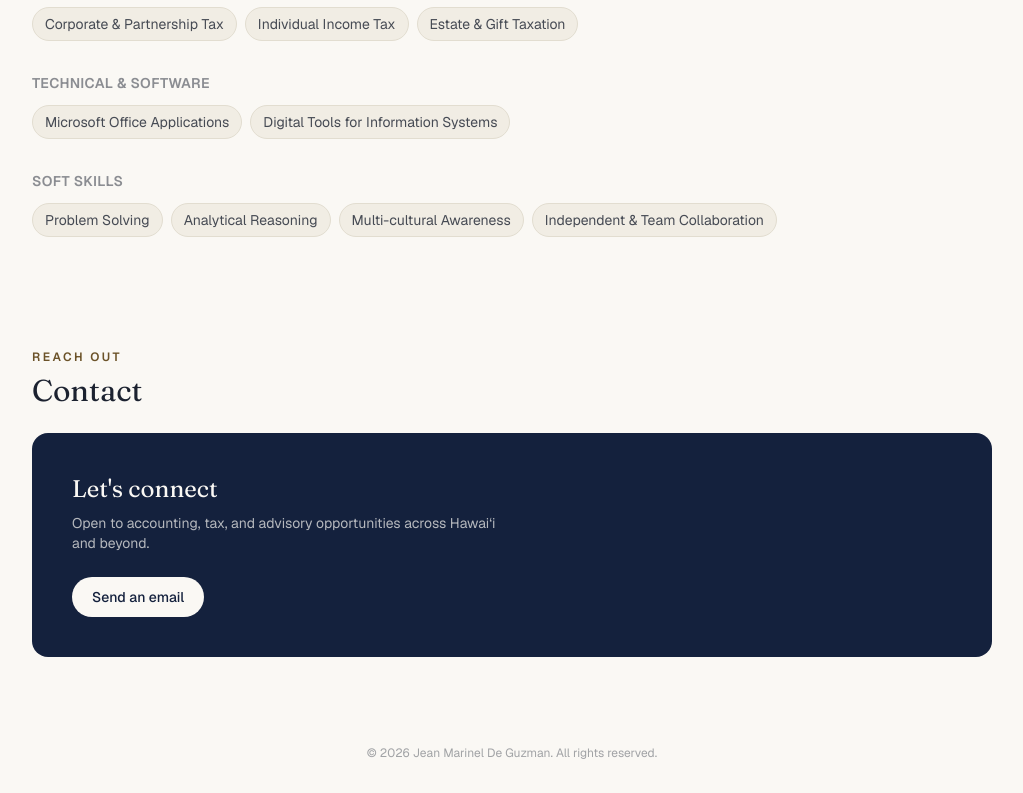
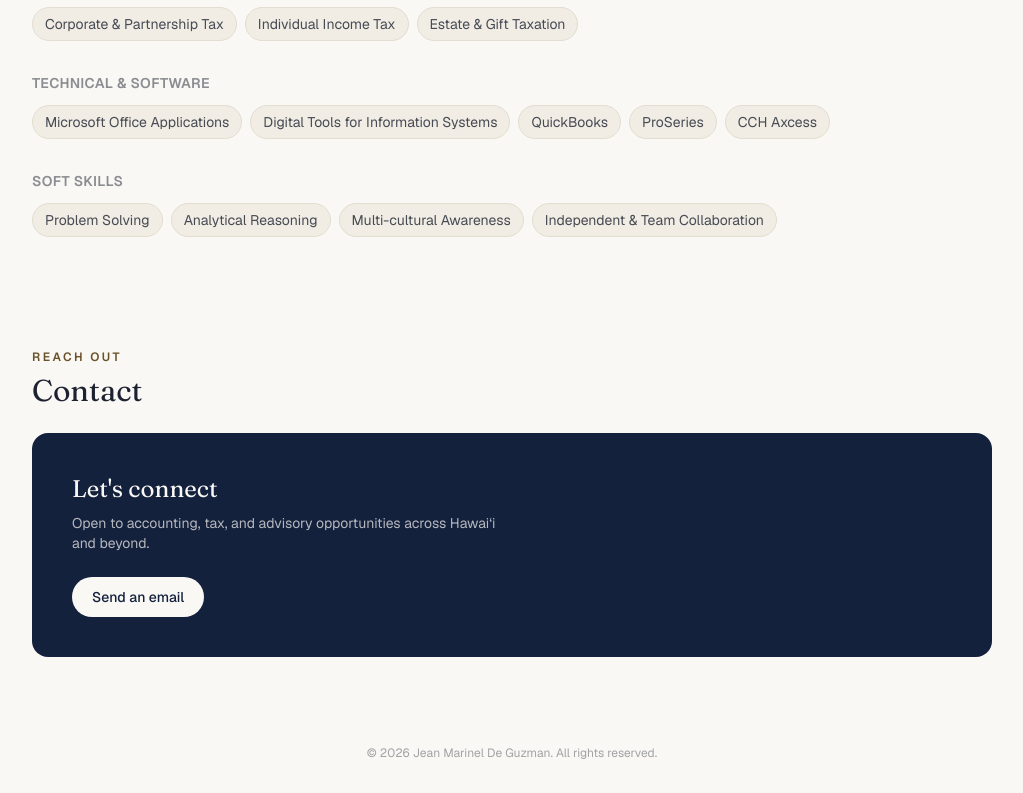
Before and after one commit to bluisidro/jean-dguz-portfolio, a Next.js app: page / in a window 1280 px wide. Shown: the part 2416-3209 px from the top of the page, without its empty margins (128-1151 px from the left). Built offline with nearby package versions, Linux system fonts and the light colour scheme.

Commit message:
Add QuickBooks, ProSeries, and CCH Axcess to skills
Co-Authored-By: Claude Sonnet 5 <noreply@anthropic.com>

```diff
--- a/src/components/Skills.tsx
+++ b/src/components/Skills.tsx
@@ -14,7 +14,13 @@ const groups = [
   },
   {
     label: "Technical & Software",
-    items: ["Microsoft Office Applications", "Digital Tools for Information Systems"],
+    items: [
+      "Microsoft Office Applications",
+      "Digital Tools for Information Systems",
+      "QuickBooks",
+      "ProSeries",
+      "CCH Axcess",
+    ],
   },
   {
     label: "Soft Skills",
```
